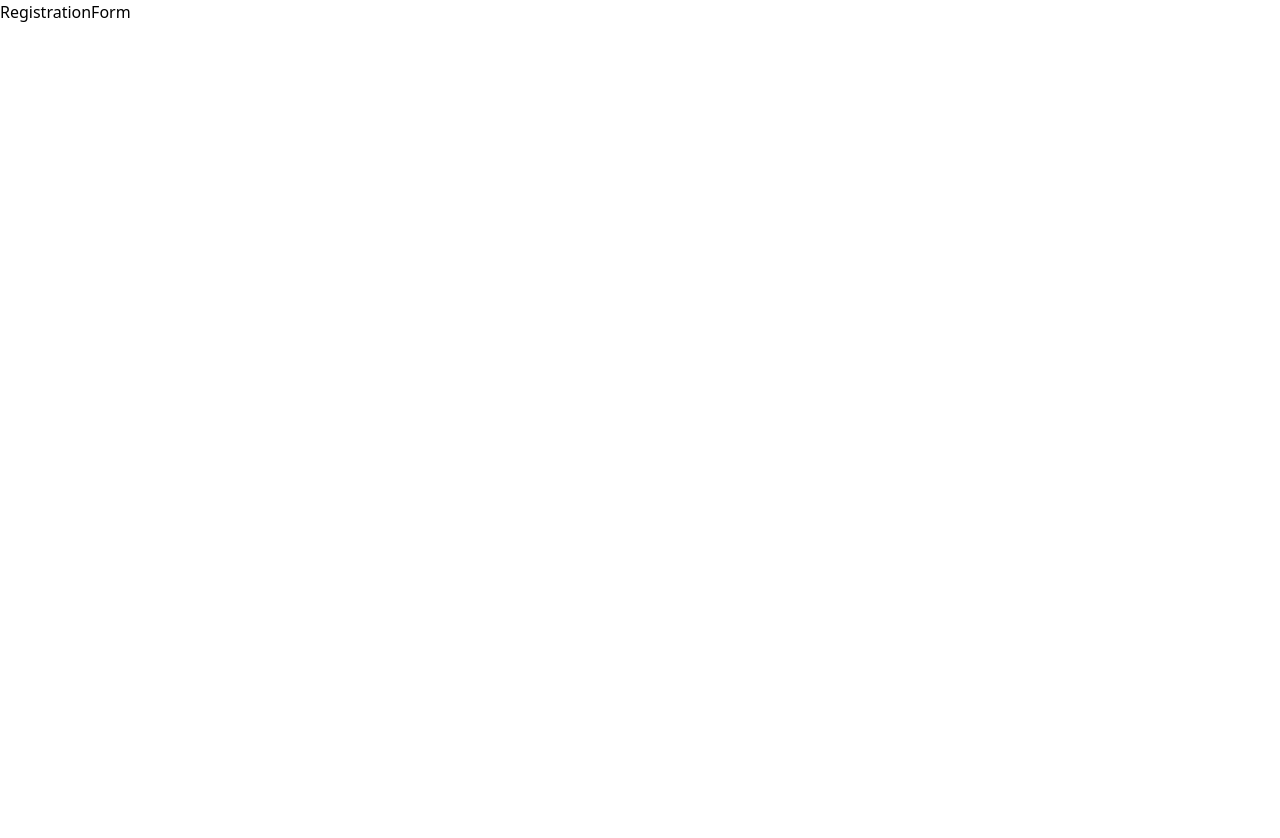
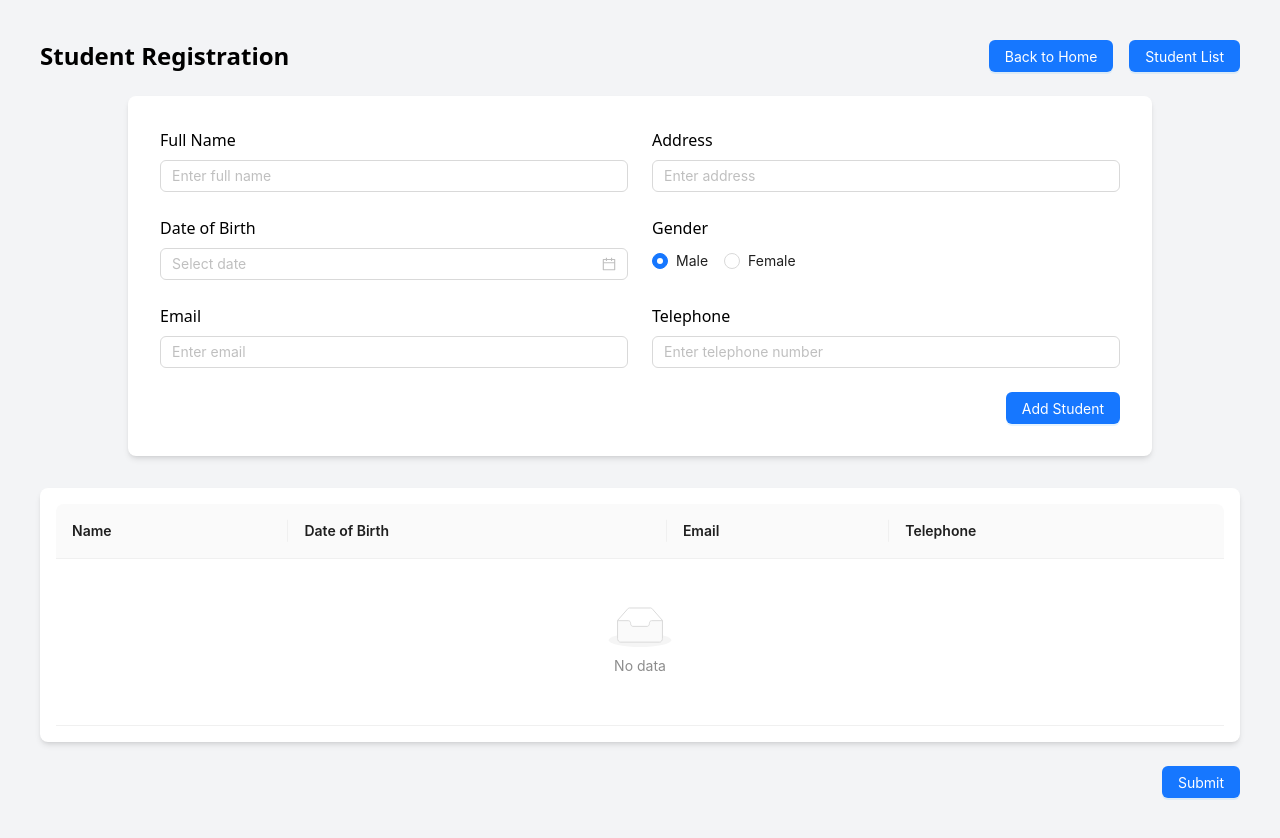
Before and after one commit to hirushan2001/Assignment_1, a React (Vite) app: page /register in a window 1280 px wide. Before the commit the page ends 800 px from the top, so only its background shows below. Built offline with nearby package versions, Linux system fonts and the light colour scheme.

Commit message:
registration form add

```diff
--- a/pages/RegisterForm.jsx
+++ b/pages/RegisterForm.jsx
@@ -1,9 +1,228 @@
-import React from 'react'
+import React, { useState } from "react";
+import { useNavigate } from "react-router-dom";
+import { Button, Input, Radio, DatePicker, message, Table } from "antd";
+import axios from "axios";
+import toast, { Toaster } from "react-hot-toast";
 
 const RegistrationForm = () => {
+  const navigate = useNavigate();
+  const [students, setStudents] = useState([]);
+  const [formData, setFormData] = useState({
+    fullName: "",
+    address: "",
+    dateOfBirth: null,
+    gender: "male",
+    email: "",
+    telephone: "",
+  });
+  const [errors, setErrors] = useState({});
+
+  const validateForm = () => {
+    const newErrors = {};
+
+    if (!formData.fullName) newErrors.fullName = "Full Name is required";
+
+    if (!formData.dateOfBirth) newErrors.dateOfBirth = "Date of Birth is required";
+
+    if (!formData.address) newErrors.address = "Address is required";
+
+    if (!formData.email) {
+      newErrors.email = "Email is required";
+    } else if (!/\S+@\S+\.\S+/.test(formData.email)) {
+      newErrors.email = "Enter a valid email";
+    }
+
+    if (!formData.telephone) {
+      newErrors.telephone = "Telephone is required";
+    } else if (!/^\d+$/.test(formData.telephone)) {
+      newErrors.telephone = "Enter a valid telephone number";
+    }
+    setErrors(newErrors);
+    return Object.keys(newErrors).length === 0;
+  };
+
+  const saveStudents = async () => {
+    if (students.length === 0) {
+      toast.error("No students to submit");
+      return;
+    }
+
+    try {
+      const studentsList = students.map((student) => ({
+        name: student.fullName,
+        address: student.address,
+        email: student.email,
+        phone: student.telephone,
+        dob: student.dateOfBirth,
+        gender: student.gender,
+      }));
+
+      const response = await axios.post("https://localhost:7029/api/Students", studentsList);
+      console.log(response.data);
+      toast.success("Students added successfully");
+
+      setStudents([]); // Clear the list after submission
+    } catch (error) {
+      console.error(error);
+      toast.error("Failed to add students");
+    }
+  };
+
+  const handleInputChange = (field, value) => {
+    setFormData((prev) => ({
+      ...prev,
+      [field]: value,
+    }));
+    if (errors[field]) {
+      setErrors((prev) => ({
+        ...prev,
+        [field]: undefined,
+      }));
+    }
+  };
+
+  const handleAddStudent = () => {
+    if (validateForm()) {
+      setStudents((prev) => [...prev, formData]);
+      setFormData({
+        fullName: "",
+        address: "",
+        dateOfBirth: null,
+        gender: "male",
+        email: "",
+        telephone: "",
+      });
+      setErrors({});
+      toast.success("Student added to the list!");
+    } else {
+      toast.error("Please fill all required fields correctly.");
+    }
+  };
+
+  // Define columns for Ant Design Table
+  const columns = [
+    {
+      title: "Name",
+      dataIndex: "fullName",
+    },
+    {
+      title: "Date of Birth",
+      dataIndex: "dateOfBirth",
+      render: (date) => date?.format("YYYY-MM-DD"),
+    },
+    {
+      title: "Email",
+      dataIndex: "email",
+    },
+    {
+      title: "Telephone",
+      dataIndex: "telephone",
+    },
+  ];
+
   return (
-    <div>RegistrationForm</div>
-  )
-}
+    <div className="container mx-auto p-10 bg-gray-100 min-h-screen">
+      <Toaster />
+      <div className="flex justify-between items-center mb-6">
+        <h1 className="text-2xl font-bold">Student Registration</h1>
+        <div className="space-x-4">
+          <Button onClick={() => navigate("/")} type="primary">
+            Back to Home
+          </Button>
+          <Button onClick={() => navigate("/students")} type="primary">
+            Student List
+          </Button>
+        </div>
+      </div>
 
-export default RegistrationForm
+      <div className="max-w-5xl mx-auto bg-white p-8 rounded-lg shadow-md">
+        <div className="grid grid-cols-2 gap-6">
+          <div>
+            <label className="block mb-2">Full Name</label>
+            <Input
+              placeholder="Enter full name"
+              value={formData.fullName}
+              onChange={(e) => handleInputChange("fullName", e.target.value)}
+              status={errors.fullName ? "error" : ""}
+            />
+            {errors.fullName && <div className="text-red-500 text-sm mt-1">{errors.fullName}</div>}
+          </div>
+
+          <div>
+            <label className="block mb-2">Address</label>
+            <Input
+              placeholder="Enter address"
+              value={formData.address}
+              onChange={(e) => handleInputChange("address", e.target.value)}
+              status={errors.address ? "error" : ""}
+            />
+            {errors.address && <div className="text-red-500 text-sm mt-1">{errors.address}</div>}
+          </div>
+
+          <div>
+            <label className="block mb-2">Date of Birth</label>
+            <DatePicker
+              className="w-full"
+              value={formData.dateOfBirth}
+              onChange={(date) => handleInputChange("dateOfBirth", date)}
+              status={errors.dateOfBirth ? "error" : ""}
+            />
+            {errors.dateOfBirth && <div className="text-red-500 text-sm mt-1">{errors.dateOfBirth}</div>}
+          </div>
+
+          <div>
+            <label className="block mb-2">Gender</label>
+            <Radio.Group value={formData.gender} onChange={(e) => handleInputChange("gender", e.target.value)}>
+              <Radio value="male">Male</Radio>
+              <Radio value="female">Female</Radio>
+            </Radio.Group>
+          </div>
+
+          <div>
+            <label className="block mb-2">Email</label>
+            <Input
+              placeholder="Enter email"
+              value={formData.email}
+              onChange={(e) => handleInputChange("email", e.target.value)}
+              status={errors.email ? "error" : ""}
+            />
+            {errors.email && <div className="text-red-500 text-sm mt-1">{errors.email}</div>}
+          </div>
+
+          <div>
+            <label className="block mb-2">Telephone</label>
+            <Input
+              placeholder="Enter telephone number"
+              value={formData.telephone}
+              onChange={(e) => handleInputChange("telephone", e.target.value)}
+              status={errors.telephone ? "error" : ""}
+            />
+            {errors.telephone && <div className="text-red-500 text-sm mt-1">{errors.telephone}</div>}
+          </div>
+        </div>
+
+        <div className="flex justify-end space-x-4 mt-6">
+          <Button onClick={handleAddStudent} type="primary">
+            Add Student
+          </Button>
+        </div>
+      </div>
+
+      <div className="mt-8 bg-white rounded-lg shadow-md p-4">
+        <Table
+          columns={columns}
+          dataSource={students}
+          pagination={{ pageSize: 5 }} //table eke row gana
+        />
+      </div>
+
+      <div className="mt-6 flex justify-end">
+        <Button onClick={saveStudents} type="primary">
+          Submit
+        </Button>
+      </div>
+    </div>
+  );
+};
+
+export default RegistrationForm;
```
